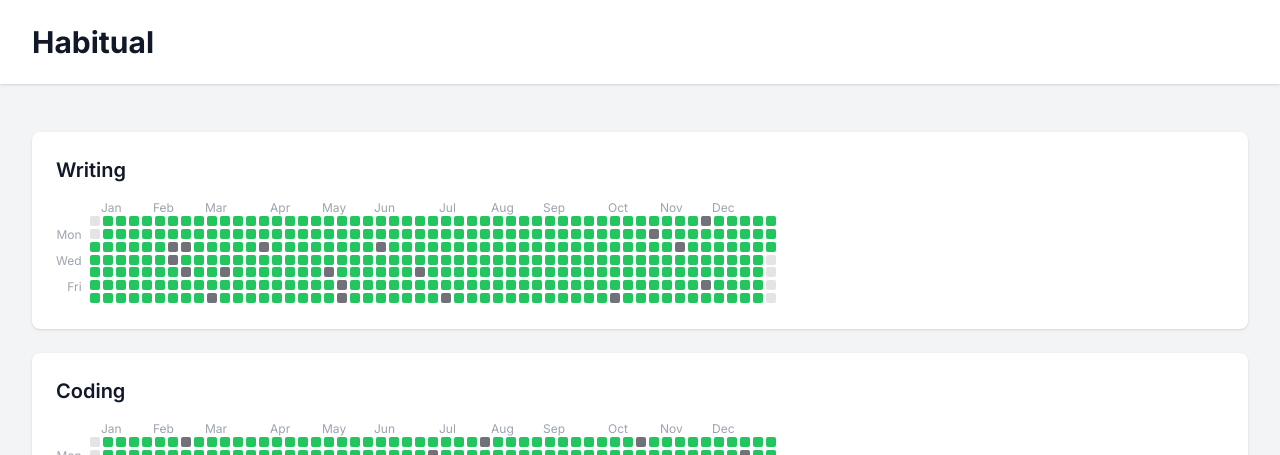
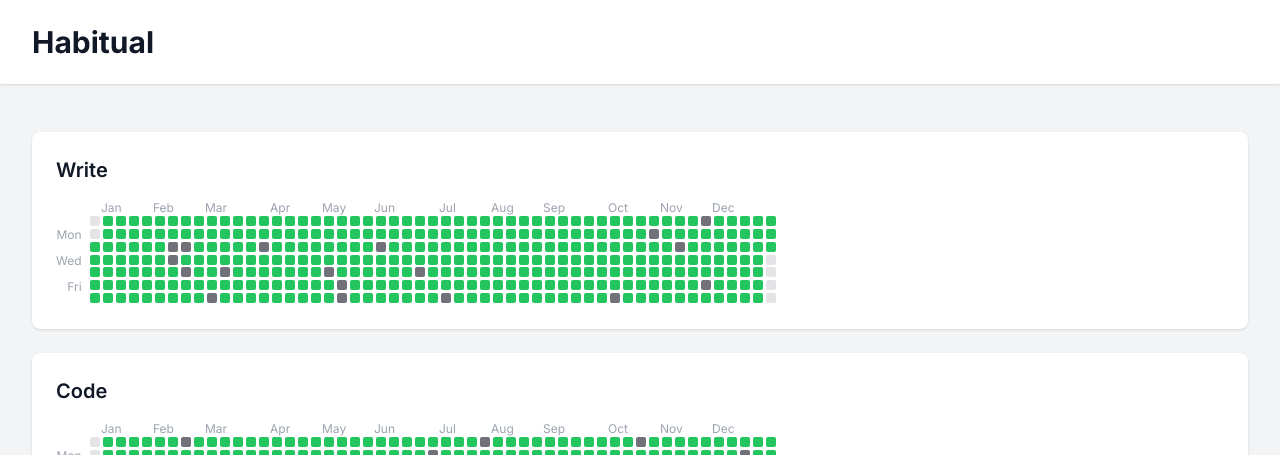
Before and after one commit to mgrauer/habitual, a Next.js app: page / in a window 1280 px wide. Shown: the top 455 px of the page. Built offline with nearby package versions, Linux system fonts and the light colour scheme.

Commit message:
Shorten habit names

```diff
--- a/app/page.tsx
+++ b/app/page.tsx
@@ -11,7 +11,7 @@ type HabitData = {
 }
 
 export default async function Page() {
-  const habits = ["writing", "coding", "yoga"]
+  const habits = ["write", "code", "yoga"]
   const habitData: Record<string, HabitData[]> = {}
 
   // Create some mock data for each habit
```
